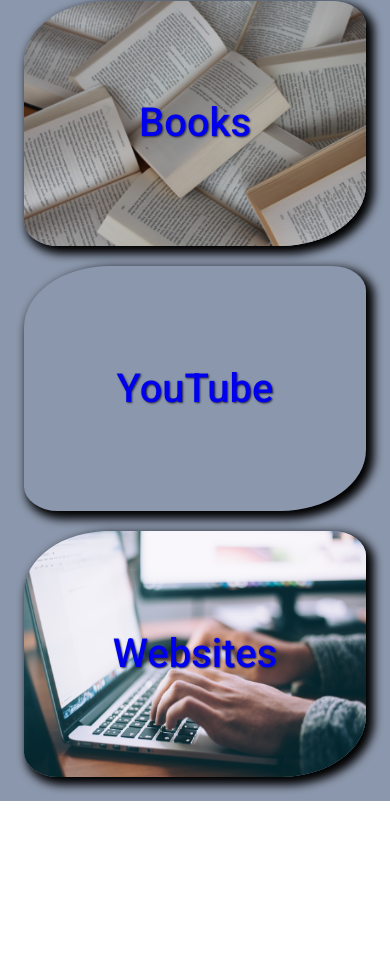
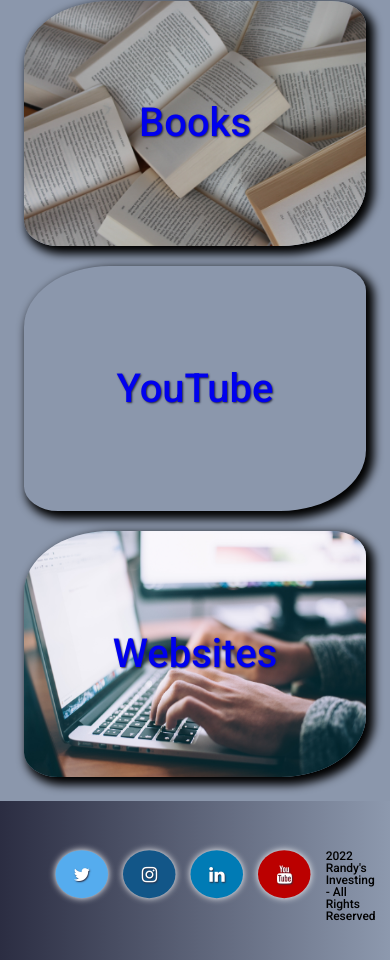
Before and after one commit to randallcode/StockProject, a plain HTML site: page index.html in a window 390 px wide. Shown: the part 956-1916 px from the top of the page. Before the commit the page ends 1757 px from the top, so only its background shows below. Drawn offline with Linux system fonts and the light colour scheme.

Commit message:
Made the footer show in the cellphone media query.

```diff
--- a/style.css
+++ b/style.css
@@ -344,9 +344,10 @@
       margin: 0;
     }
 
-    footer {
+    /*footer {
         display: none;
-    }
+    } */
+
     .header-input {
       display: none;
     }
@@ -355,6 +356,13 @@
       display: grid;
       grid-template-columns: 100%;
     }
+
+    .footer-container {
+      width: 95%;
+
+    }
+
+
     div.column-left {
       width: 50%;
     }
@@ -385,28 +393,34 @@
     a.topa {
       display: none;
     }
-    footer {
-      display: none;
-    }
+
+
     .header-input {
       display: none;
     }
 
 
-    nav {
-      display: grid;
-      grid-template-columns: 100%;
+    .footer-container {
+      width: 100%;
+
     }
 
-       div.main-columns {
+    nav {
+      scale: 75%;
+
+
+    }
+
+
+    div.main-columns {
       display: flex;
       flex-direction: column;
     }
+
     div.column-left {
       order: 1;
       width: auto;
       height: fit-content;
-
     }
 
     div.column-right {
```
